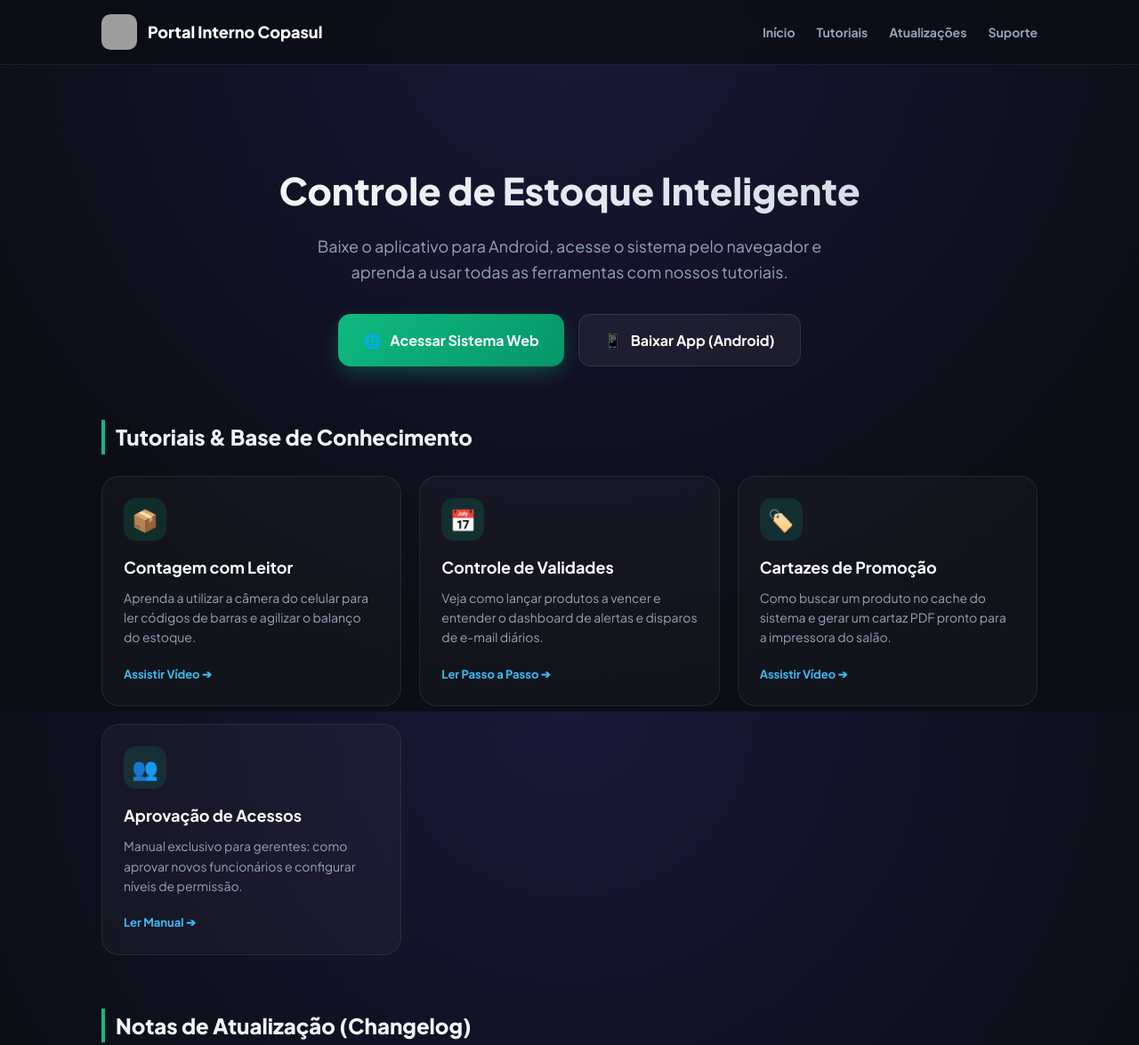
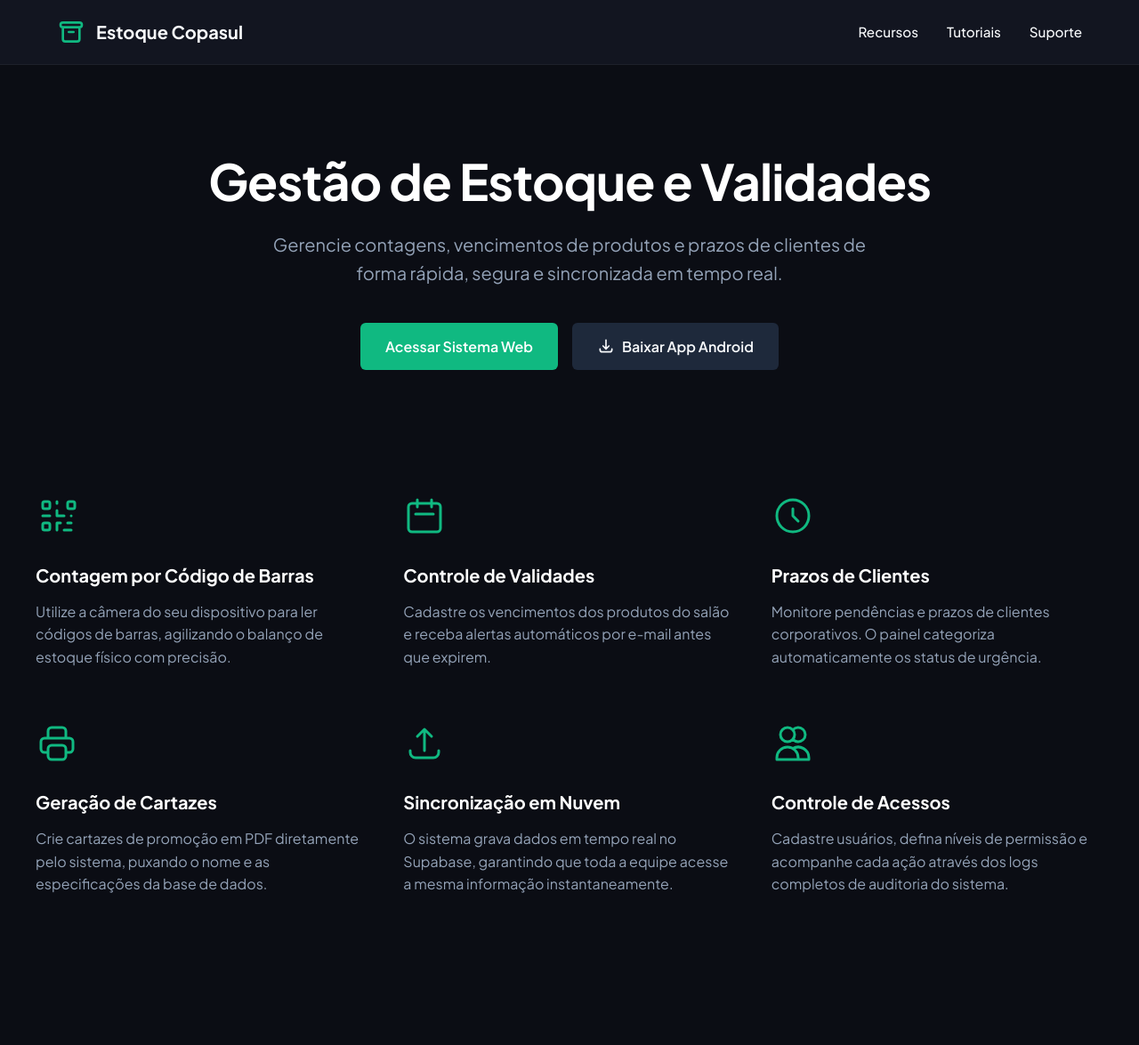
Before and after one commit to rymenciafernandes-svg/site, a plain HTML site: page index.html in a window 1280 px wide. Shown: the top 1175 px of the page at 89% size. After the commit the page ends 1107 px from the top, so only its background shows below. Drawn offline with Linux system fonts and the light colour scheme; grey boxes are pictures that could not be loaded.

Commit message:
Update index.html

```diff
--- a/index.html
+++ b/index.html
@@ -3,191 +3,330 @@
 <head>
   <meta charset="UTF-8">
   <meta name="viewport" content="width=device-width, initial-scale=1.0">
-<title>Portal do Colaborador - Estoque</title>
-<link rel="icon" type="image/png" href="https://img.icons8.com/color/48/gas-station.png">
+  <title>Portal do Colaborador - Estoque Copasul</title>
+
+  <link rel="preconnect" href="https://fonts.googleapis.com">
+  <link rel="preconnect" href="https://fonts.gstatic.com" crossorigin>
+  <link href="https://fonts.googleapis.com/css2?family=Plus+Jakarta+Sans:wght@400;500;600;700&display=swap" rel="stylesheet">
+
   <style>
-  @import url('https://fonts.googleapis.com/css2?family=Plus+Jakarta+Sans:wght@400;500;700;800&display=swap');
+    :root {
+      --bg-dark: #0b0d14;
+      --bg-header: #121520;
+      --text-main: #f8fafc;
+      --text-muted: #94a3b8;
+      --brand-color: #10b981; /* Verde característico */
+      --brand-hover: #059669;
+      --btn-secondary-bg: #1e293b;
+      --btn-secondary-hover: #334155;
+    }
 
-  * { margin: 0; padding: 0; box-sizing: border-box; font-family: 'Plus Jakarta Sans', sans-serif; scroll-behavior: smooth; }
+    * {
+      margin: 0;
+      padding: 0;
+      box-sizing: border-box;
+      font-family: 'Plus Jakarta Sans', sans-serif;
+    }
 
     body {
-    background: #0b0d14;
-    background-image: radial-gradient(circle at 50% 0%, #1a1738 0%, #0b0d14 75%);
-    background-attachment: fixed;
-    color: #f1f5f9;
+      background-color: var(--bg-dark);
+      color: var(--text-main);
+      line-height: 1.6;
+      -webkit-font-smoothing: antialiased;
+    }
+
+    header {
+      background-color: var(--bg-header);
+      border-bottom: 1px solid rgba(255, 255, 255, 0.05);
+      position: sticky;
+      top: 0;
+      z-index: 50;
+    }
+
+    .container {
+      max-width: 1200px;
+      margin: 0 auto;
+      padding: 0 24px;
+    }
+
+    .nav-wrapper {
+      display: flex;
+      justify-content: space-between;
+      align-items: center;
+      height: 72px;
+    }
+
+    .logo {
+      display: flex;
+      align-items: center;
+      gap: 12px;
+      font-size: 1.25rem;
+      font-weight: 700;
+      color: var(--text-main);
+      text-decoration: none;
+    }
+
+    .logo svg {
+      width: 32px;
+      height: 32px;
+      color: var(--brand-color);
+    }
+
+    .nav-links {
+      display: flex;
+      gap: 32px;
+      align-items: center;
+    }
+
+    .nav-links a {
+      color: var(--text-main);
+      text-decoration: none;
+      font-weight: 500;
+      font-size: 0.95rem;
+      transition: color 0.2s;
+    }
+
+    .nav-links a:hover {
+      color: var(--brand-color);
+    }
+
+    .hero {
+      padding: 100px 0 80px;
+      text-align: center;
+    }
+
+    .hero h1 {
+      font-size: 3.5rem;
+      font-weight: 700;
+      line-height: 1.1;
+      margin-bottom: 24px;
+      color: #ffffff;
+      letter-spacing: -1px;
+    }
+
+    .hero p {
+      font-size: 1.25rem;
+      color: var(--text-muted);
+      max-width: 700px;
+      margin: 0 auto 40px;
+    }
+
+    .btn-group {
+      display: flex;
+      gap: 16px;
+      justify-content: center;
+      align-items: center;
+    }
+
+    .btn {
+      display: inline-flex;
+      align-items: center;
+      gap: 8px;
+      padding: 14px 28px;
+      border-radius: 6px; /* Borda levemente arredondada, sem formato de pílula exagerado */
+      font-size: 1rem;
+      font-weight: 600;
+      text-decoration: none;
+      transition: background-color 0.2s;
+      cursor: pointer;
+      border: none;
+    }
+
+    .btn-primary {
+      background-color: var(--brand-color);
+      color: #ffffff;
+    }
+
+    .btn-primary:hover {
+      background-color: var(--brand-hover);
+    }
+
+    .btn-secondary {
+      background-color: var(--btn-secondary-bg);
+      color: var(--text-main);
+    }
+
+    .btn-secondary:hover {
+      background-color: var(--btn-secondary-hover);
+    }
+
+    .features-section {
+      padding: 60px 0 100px;
+      background-color: var(--bg-dark);
+    }
+
+    .features-grid {
+      display: grid;
+      grid-template-columns: repeat(3, 1fr);
+      gap: 60px 40px;
+    }
+
+    .feature-item {
+      text-align: left; /* Alinhamento inspirado no segundo print do MediaFire */
+    }
+
+    .feature-icon {
+      margin-bottom: 20px;
+      color: var(--brand-color); /* Usando a cor principal para dar destaque no fundo escuro */
+    }
+
+    /* Ícones em tamanho grande e traço limpo (outline) */
+    .feature-icon svg {
+      width: 48px;
+      height: 48px;
+      stroke-width: 1.5;
+    }
+
+    .feature-item h3 {
+      font-size: 1.25rem;
+      font-weight: 700;
+      margin-bottom: 12px;
+      color: #ffffff;
+    }
+
+    .feature-item p {
+      font-size: 1rem;
+      color: var(--text-muted);
       line-height: 1.6;
     }
 
-  header {
-    background: rgba(11, 13, 20, 0.85);
-    backdrop-filter: blur(12px);
-    border-bottom: 1px solid rgba(255,255,255,0.08);
-    position: fixed; top: 0; width: 100%; z-index: 100;
+    @media (max-width: 900px) {
+      .features-grid {
+        grid-template-columns: repeat(2, 1fr);
+      }
+      .hero h1 {
+        font-size: 2.5rem;
+      }
     }
 
-  .nav-container {
-    max-width: 1100px; margin: 0 auto; padding: 16px 24px;
-    display: flex; justify-content: space-between; align-items: center;
+    @media (max-width: 600px) {
+      .features-grid {
+        grid-template-columns: 1fr;
       }
-
-  .logo { display: flex; align-items: center; gap: 12px; font-weight: 800; font-size: 18px; color: #fff; }
-  .logo img { width: 40px; height: 40px; border-radius: 10px; }
-
-  .nav-links { display: flex; gap: 24px; }
-  .nav-links a { color: #94a3b8; text-decoration: none; font-weight: 600; font-size: 14px; transition: color 0.2s; }
-  .nav-links a:hover { color: #10b981; }
-
-  .container { max-width: 1100px; margin: 0 auto; padding: 120px 24px 60px; }
-
-  /* HERO SECTION */
-  .hero { text-align: center; padding: 60px 0; }
-  .hero h1 { font-size: 42px; font-weight: 800; margin-bottom: 16px; background: linear-gradient(to right, #fff, #cbd5e1); -webkit-background-clip: text; -webkit-text-fill-color: transparent; }
-  .hero p { color: #94a3b8; font-size: 18px; max-width: 600px; margin: 0 auto 32px; }
-
-  .btn-group { display: flex; gap: 16px; justify-content: center; flex-wrap: wrap; }
-  .btn { padding: 16px 28px; border-radius: 14px; text-decoration: none; font-weight: 700; display: inline-flex; align-items: center; gap: 10px; transition: all 0.2s; }
-  .btn-primary { background: linear-gradient(135deg, #10b981, #059669); color: #fff; box-shadow: 0 8px 24px -4px rgba(16,185,129,0.4); }
-  .btn-primary:hover { transform: translateY(-2px); filter: brightness(1.1); }
-  .btn-secondary { background: rgba(255,255,255,0.05); color: #fff; border: 1px solid rgba(255,255,255,0.1); }
-  .btn-secondary:hover { background: rgba(255,255,255,0.1); transform: translateY(-2px); }
-
-  /* SECTIONS */
-  .section-title { font-size: 24px; font-weight: 800; margin-bottom: 24px; border-left: 4px solid #10b981; padding-left: 12px; }
-
-  .grid { display: grid; grid-template-columns: repeat(auto-fit, minmax(300px, 1fr)); gap: 20px; margin-bottom: 60px; }
-
-  .card {
-    background: rgba(255, 255, 255, 0.03); border: 1px solid rgba(255, 255, 255, 0.08);
-    border-radius: 20px; padding: 24px; transition: transform 0.2s;
+      .nav-links {
+        display: none; /* Esconde menu no mobile para simplificar */
       }
-  .card:hover { transform: translateY(-4px); border-color: rgba(16,185,129,0.4); background: rgba(255,255,255,0.05); }
-
-  .card-icon { width: 48px; height: 48px; border-radius: 14px; background: rgba(16,185,129,0.15); color: #34d399; display: flex; align-items: center; justify-content: center; font-size: 24px; margin-bottom: 16px; }
-  .card h3 { font-size: 18px; font-weight: 700; margin-bottom: 8px; color: #fff; }
-  .card p { font-size: 14px; color: #94a3b8; margin-bottom: 16px; }
-  .card a { color: #38bdf8; text-decoration: none; font-weight: 700; font-size: 13px; display: inline-flex; align-items: center; gap: 4px; }
-  .card a:hover { color: #7dd3fc; text-decoration: underline; }
-
-  /* CHANGELOG */
-  .changelog-item { border-left: 2px solid rgba(255,255,255,0.1); padding-left: 20px; position: relative; margin-bottom: 30px; }
-  .changelog-item::before { content: ''; position: absolute; left: -7px; top: 0; width: 12px; height: 12px; border-radius: 50%; background: #3b82f6; box-shadow: 0 0 10px #3b82f6; }
-  .version { font-weight: 800; color: #60a5fa; margin-bottom: 4px; font-size: 16px; }
-  .date { font-size: 12px; color: #64748b; margin-bottom: 8px; font-weight: 600; }
-  .changelog-item ul { list-style: none; margin-top: 10px; }
-  .changelog-item ul li { font-size: 14px; color: #cbd5e1; margin-bottom: 6px; padding-left: 20px; position: relative; }
-  .changelog-item ul li::before { content: '✓'; position: absolute; left: 0; color: #10b981; font-weight: bold; }
-
-  /* RESPONSIVE */
-  @media (max-width: 768px) {
-    .nav-links { display: none; }
-    .hero h1 { font-size: 32px; }
+      .btn-group {
+        flex-direction: column;
+        width: 100%;
+      }
+      .btn {
+        width: 100%;
+        justify-content: center;
+      }
     }
   </style>
 </head>
 <body>
 
   <header>
-  <div class="nav-container">
-    <div class="logo">
-      <img src="https://i.postimg.cc/d1BtBqtt/images.jpg" alt="Logo">
-      Portal Interno Copasul
-    </div>
-    <div class="nav-links">
-      <a href="#inicio">Início</a>
+    <div class="container nav-wrapper">
+      <a href="#" class="logo">
+        <svg xmlns="http://www.w3.org/2000/svg" fill="none" viewBox="0 0 24 24" stroke="currentColor">
+          <path stroke-linecap="round" stroke-linejoin="round" stroke-width="2" d="M5 8h14M5 8a2 2 0 110-4h14a2 2 0 110 4M5 8v10a2 2 0 002 2h10a2 2 0 002-2V8m-9 4h4" />
+        </svg>
+        Estoque Copasul
+      </a>
+      <nav class="nav-links">
+        <a href="#recursos">Recursos</a>
         <a href="#tutoriais">Tutoriais</a>
-      <a href="#atualizacoes">Atualizações</a>
         <a href="#suporte">Suporte</a>
-    </div>
+      </nav>
     </div>
   </header>
 
-<div class="container" id="inicio">
-  <div class="hero">
-    <h1>Controle de Estoque Inteligente</h1>
-    <p>Baixe o aplicativo para Android, acesse o sistema pelo navegador e aprenda a usar todas as ferramentas com nossos tutoriais.</p>
+  <main>
+    <section class="hero container">
+      <h1>Gestão de Estoque e Validades</h1>
+      <p>Gerencie contagens, vencimentos de produtos e prazos de clientes de forma rápida, segura e sincronizada em tempo real.</p>
 
       <div class="btn-group">
-      <!-- Aqui você colocará o link do seu sistema hospedado na Vercel/Netlify -->
-      <a href="link-do-seu-sistema.html" target="_blank" class="btn btn-primary">
-        <span>🌐</span> Acessar Sistema Web
+        <!-- Substitua "#" pelo link do sistema web (Vercel) -->
+        <a href="#" class="btn btn-primary">
+          Acessar Sistema Web
         </a>
-      <!-- Aqui ficará o link do Google Drive ou do arquivo .apk para Android -->
+        <!-- Substitua "#" pelo link do arquivo .apk no Google Drive -->
         <a href="#" class="btn btn-secondary">
-        <span>📱</span> Baixar App (Android)
+          <svg xmlns="http://www.w3.org/2000/svg" width="20" height="20" fill="none" viewBox="0 0 24 24" stroke="currentColor">
+            <path stroke-linecap="round" stroke-linejoin="round" stroke-width="2" d="M4 16v1a3 3 0 003 3h10a3 3 0 003-3v-1m-4-4l-4 4m0 0l-4-4m4 4V4" />
+          </svg>
+          Baixar App Android
         </a>
       </div>
+    </section>
+
+    <section id="recursos" class="features-section container">
+      <div class="features-grid">
+
+        <!-- Feature 1 -->
+        <div class="feature-item">
+          <div class="feature-icon">
+            <svg xmlns="http://www.w3.org/2000/svg" fill="none" viewBox="0 0 24 24" stroke="currentColor">
+              <path stroke-linecap="round" stroke-linejoin="round" d="M12 4v1m6 11h2m-6 0h-2v4m0-11v3m0 0h.01M12 12h4.01M16 20h4M4 12h4m12 0h.01M5 8h2a1 1 0 001-1V5a1 1 0 00-1-1H5a1 1 0 00-1 1v2a1 1 0 001 1zm14 0h2a1 1 0 001-1V5a1 1 0 00-1-1h-2a1 1 0 00-1 1v2a1 1 0 001 1zM5 20h2a1 1 0 001-1v-2a1 1 0 00-1-1H5a1 1 0 00-1 1v2a1 1 0 001 1z" />
+            </svg>
+          </div>
+          <h3>Contagem por Código de Barras</h3>
+          <p>Utilize a câmera do seu dispositivo para ler códigos de barras, agilizando o balanço de estoque físico com precisão.</p>
         </div>
 
-  <h2 class="section-title" id="tutoriais">Tutoriais & Base de Conhecimento</h2>
-  <div class="grid">
-    <div class="card">
-      <div class="card-icon">📦</div>
-      <h3>Contagem com Leitor</h3>
-      <p>Aprenda a utilizar a câmera do celular para ler códigos de barras e agilizar o balanço do estoque.</p>
-      <a href="#">Assistir Vídeo ➔</a>
+        <!-- Feature 2 -->
+        <div class="feature-item">
+          <div class="feature-icon">
+            <svg xmlns="http://www.w3.org/2000/svg" fill="none" viewBox="0 0 24 24" stroke="currentColor">
+              <path stroke-linecap="round" stroke-linejoin="round" d="M8 7V3m8 4V3m-9 8h10M5 21h14a2 2 0 002-2V7a2 2 0 00-2-2H5a2 2 0 00-2 2v12a2 2 0 002 2z" />
+            </svg>
+          </div>
+          <h3>Controle de Validades</h3>
+          <p>Cadastre os vencimentos dos produtos do salão e receba alertas automáticos por e-mail antes que expirem.</p>
         </div>
 
-    <div class="card">
-      <div class="card-icon">📅</div>
-      <h3>Controle de Validades</h3>
-      <p>Veja como lançar produtos a vencer e entender o dashboard de alertas e disparos de e-mail diários.</p>
-      <a href="#">Ler Passo a Passo ➔</a>
+        <!-- Feature 3 -->
+        <div class="feature-item">
+          <div class="feature-icon">
+            <svg xmlns="http://www.w3.org/2000/svg" fill="none" viewBox="0 0 24 24" stroke="currentColor">
+              <path stroke-linecap="round" stroke-linejoin="round" d="M12 8v4l3 3m6-3a9 9 0 11-18 0 9 9 0 0118 0z" />
+            </svg>
+          </div>
+          <h3>Prazos de Clientes</h3>
+          <p>Monitore pendências e prazos de clientes corporativos. O painel categoriza automaticamente os status de urgência.</p>
         </div>
 
-    <div class="card">
-      <div class="card-icon">🏷️</div>
-      <h3>Cartazes de Promoção</h3>
-      <p>Como buscar um produto no cache do sistema e gerar um cartaz PDF pronto para a impressora do salão.</p>
-      <a href="#">Assistir Vídeo ➔</a>
+        <!-- Feature 4 -->
+        <div class="feature-item">
+          <div class="feature-icon">
+            <svg xmlns="http://www.w3.org/2000/svg" fill="none" viewBox="0 0 24 24" stroke="currentColor">
+              <path stroke-linecap="round" stroke-linejoin="round" d="M17 17h2a2 2 0 002-2v-4a2 2 0 00-2-2H5a2 2 0 00-2 2v4a2 2 0 002 2h2m2 4h6a2 2 0 002-2v-4a2 2 0 00-2-2H9a2 2 0 00-2 2v4a2 2 0 002 2zm8-12V5a2 2 0 00-2-2H9a2 2 0 00-2 2v4h10z" />
+            </svg>
+          </div>
+          <h3>Geração de Cartazes</h3>
+          <p>Crie cartazes de promoção em PDF diretamente pelo sistema, puxando o nome e as especificações da base de dados.</p>
         </div>
 
-    <div class="card">
-      <div class="card-icon">👥</div>
-      <h3>Aprovação de Acessos</h3>
-      <p>Manual exclusivo para gerentes: como aprovar novos funcionários e configurar níveis de permissão.</p>
-      <a href="#">Ler Manual ➔</a>
+        <!-- Feature 5 -->
+        <div class="feature-item">
+          <div class="feature-icon">
+            <svg xmlns="http://www.w3.org/2000/svg" fill="none" viewBox="0 0 24 24" stroke="currentColor">
+              <path stroke-linecap="round" stroke-linejoin="round" d="M4 16v1a3 3 0 003 3h10a3 3 0 003-3v-1m-4-8l-4-4m0 0L8 8m4-4v12" />
+            </svg>
           </div>
+          <h3>Sincronização em Nuvem</h3>
+          <p>O sistema grava dados em tempo real no Supabase, garantindo que toda a equipe acesse a mesma informação instantaneamente.</p>
         </div>
 
-  <h2 class="section-title" id="atualizacoes">Notas de Atualização (Changelog)</h2>
-  <div style="background: rgba(255,255,255,0.02); padding: 30px; border-radius: 20px; border: 1px solid rgba(255,255,255,0.05); margin-bottom: 60px;">
-
-    <div class="changelog-item">
-      <div class="version">Versão 2.1.0 - Sincronização em Nuvem</div>
-      <div class="date">Outubro de 2026</div>
-      <ul>
-        <li>Implementação do banco de dados Supabase para dual-write (Gravação em Tempo Real).</li>
-        <li>Correção da leitura dos últimos 4 dígitos do código de barras em vermelho.</li>
-        <li>Tabelas de Validades, Logs e Contagens independentes da lentidão da planilha.</li>
-      </ul>
+        <!-- Feature 6 -->
+        <div class="feature-item">
+          <div class="feature-icon">
+            <svg xmlns="http://www.w3.org/2000/svg" fill="none" viewBox="0 0 24 24" stroke="currentColor">
+              <path stroke-linecap="round" stroke-linejoin="round" d="M12 4.354a4 4 0 110 5.292M15 21H3v-1a6 6 0 0112 0v1zm0 0h6v-1a6 6 0 00-9-5.197M13 7a4 4 0 11-8 0 4 4 0 018 0z" />
+            </svg>
           </div>
-
-    <div class="changelog-item">
-      <div class="version">Versão 2.0.0 - Módulos Comerciais</div>
-      <div class="date">Setembro de 2026</div>
-      <ul>
-        <li>Adicionado Módulo de Vencimento de Clientes e Notas Fiscais.</li>
-        <li>Novo disparador automático de E-mails e relatórios de avarias.</li>
-      </ul>
-    </div>
-
-    <div class="changelog-item" style="margin-bottom: 0;">
-      <div class="version">Versão 1.0.0 - Lançamento Oficial</div>
-      <div class="date">Agosto de 2026</div>
-      <ul>
-        <li>Lançamento do sistema base com integração total ao Google Apps Script.</li>
-      </ul>
-    </div>
-  </div>
-
-  <h2 class="section-title" id="suporte">Suporte Técnico</h2>
-  <div class="card" style="text-align: center; padding: 40px 20px;">
-    <h3 style="margin-bottom: 12px;">Encontrou algum problema ou precisa de um novo acesso?</h3>
-    <p style="margin-bottom: 24px;">Nossa equipe de TI está à disposição para ajudar com bugs, recuperação de senhas ou dúvidas de uso.</p>
-    <a href="#" class="btn btn-primary" style="text-decoration: none; color: white;">Falar com o Suporte no WhatsApp</a>
+          <h3>Controle de Acessos</h3>
+          <p>Cadastre usuários, defina níveis de permissão e acompanhe cada ação através dos logs completos de auditoria do sistema.</p>
         </div>
 
       </div>
+    </section>
+  </main>
 
 </body>
 </html>
```
Lines whose indentation alone changed are shown as unchanged.
